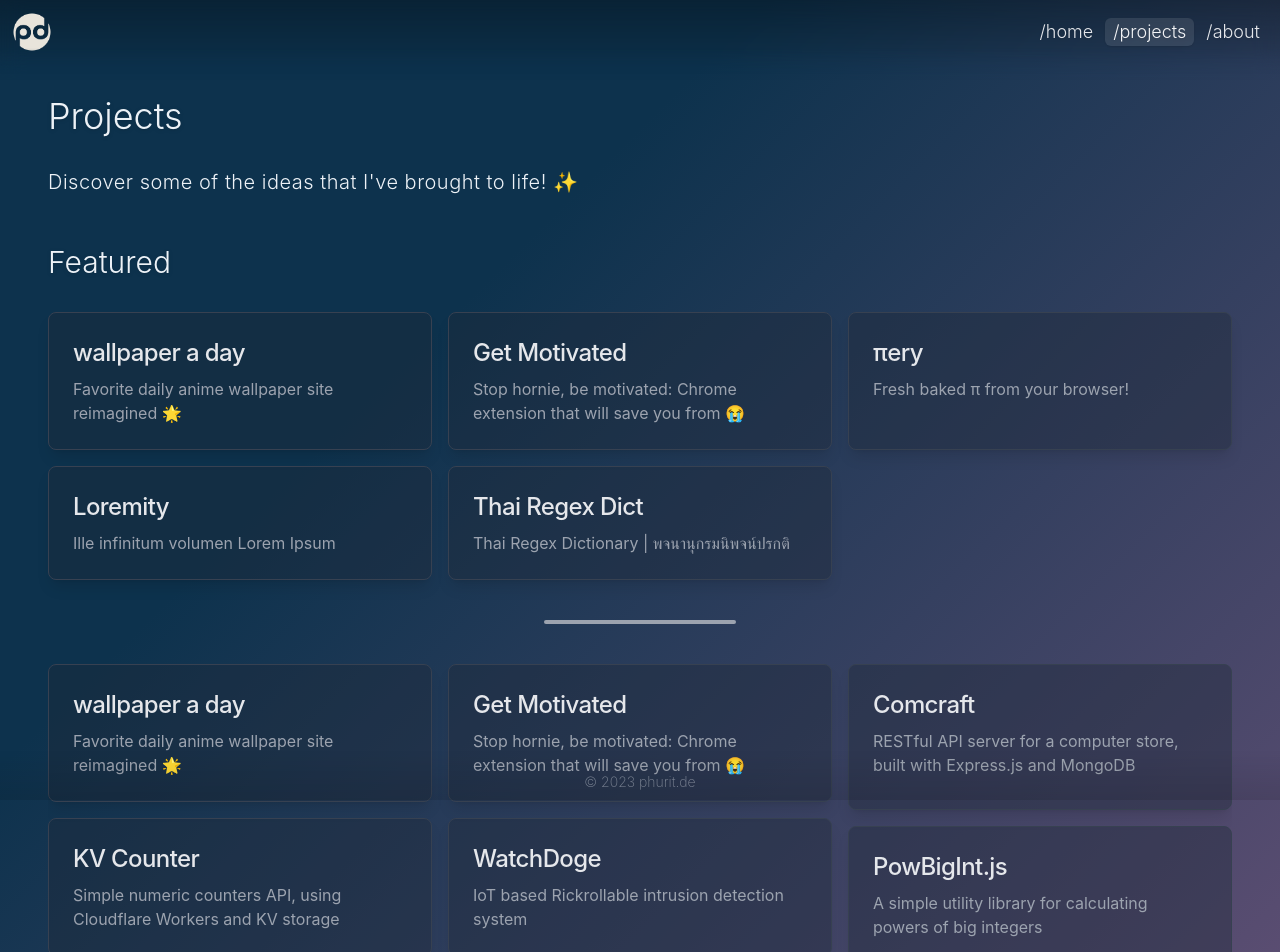
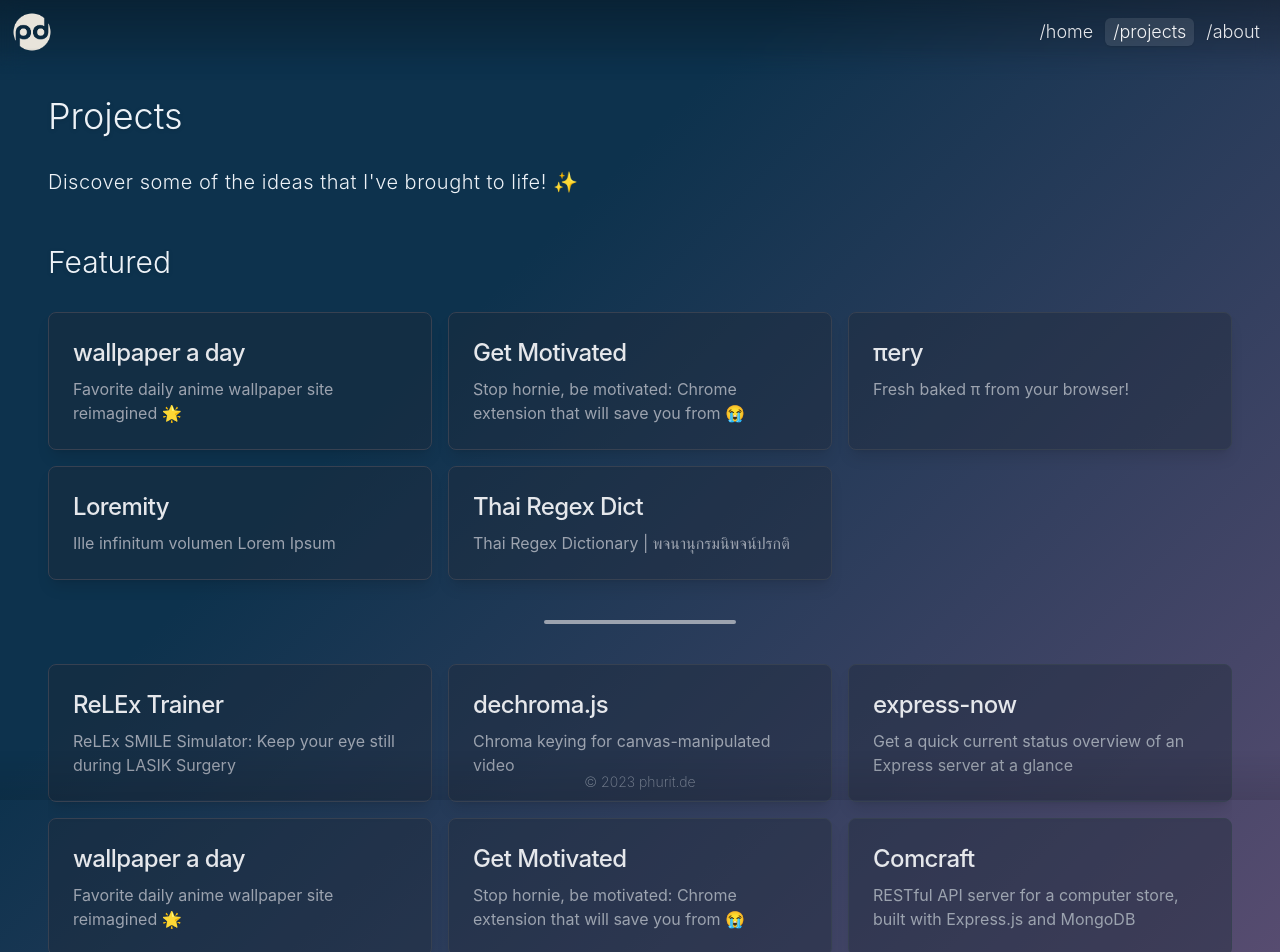
Before and after one commit to richeyphu/phurit-portfolio, a SvelteKit app: page /projects in a window 1280 px wide. Shown: the top 952 px of the page. Built offline with nearby package versions, Linux system fonts and the light colour scheme.

Commit message:
Add new project to projects list

```diff
--- a/src/routes/projects/projects.ts
+++ b/src/routes/projects/projects.ts
@@ -90,6 +90,11 @@ export const projects: Project[] = [
 		title: 'wallpaper a day',
 		description: 'Favorite daily anime wallpaper site reimagined 🌟',
 		link: 'https://github.com/richeyphu/wallpaper-a-day'
+	},
+	{
+		title: 'ReLEx Trainer',
+		description: 'ReLEx SMILE Simulator: Keep your eye still during LASIK Surgery',
+		link: 'https://github.com/richeyphu/relex-trainer'
 	}
 ];
 
```
